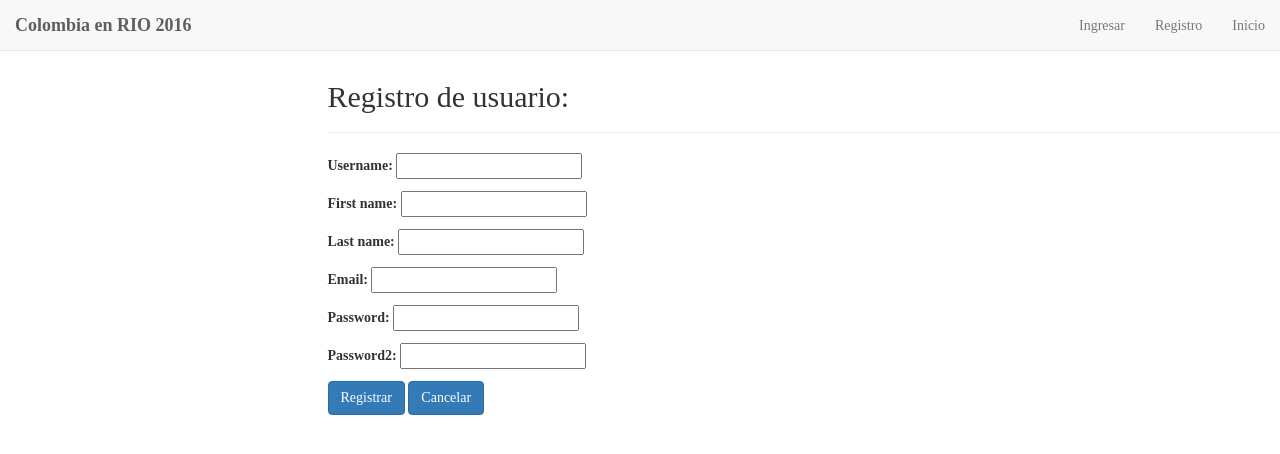
After one commit to DiegoFernandoRuizS/olimpiColombia, a Django app: page /add_user/ in a window 1280 px wide; the page is wider, and only the part inside the window is pictured. The commit adds this page. Shown: the top 454 px of that part. Run offline with Django 3.2, Linux system fonts and the light colour scheme; some libraries are stand-ins or nearby versions; some web fonts are replaced.

Commit message:
Resgistro de usuario, login y restricción de acceso para usuarios no autenticados

```diff
--- a/web/templates/base.html
+++ b/web/templates/base.html
@@ -38,8 +38,9 @@
             <ul class="nav navbar-nav">
             </ul>
             <ul class="nav navbar-nav navbar-right">
-                <li><a class="glyphicon plyphicon-log-in" href="#">Registro</a></li>
-                <li><a class="glyphicon plyphicon-log-in" href="/login">Login</a></li>
+                <li><a class="glyphicon plyphicon-log-in" href="{% url 'login' %}">Ingresar</a></li>
+                <li><a class="glyphicon plyphicon-log-in" href="{% url 'add_user' %}">Registro</a></li>
+                <li><a class="glyphicon plyphicon-log-in" href="{% url 'index' %}">Inicio</a></li>
             </ul>
         </div> <!-- /.navbar-collapse -->
     </div> <!-- /.container-fluid -->
--- /dev/null
+++ b/web/templates/userRegistry.html
@@ -0,0 +1,19 @@
+{% extends 'base.html' %}
+
+{% block main %}
+    <br>
+    <br>
+    <div class="row">
+        <div class="col-md-12 col-sm-offset-3">
+            <div class="page-header">
+                <h2>Registro de usuario:</h2>
+            </div>
+            <form action="" method="post">
+                {% csrf_token %}
+                {{ form.as_p }}
+                <input type="submit" value="Registrar" class="btn btn-primary"/>
+                <a href="{% url 'index' %}" class="btn btn-primary">Cancelar</a>
+            </form>
+        </div>
+    </div>
+{% endblock %}
--- a/web/urls.py
+++ b/web/urls.py
@@ -1,11 +1,12 @@
 from django.conf.urls import url, include
-from .views import IndexView, AthletesBySportList, ScheduleList, LoginView
+from .views import IndexView, AthletesBySportList, ScheduleList, UserCreate
+from . import views
 
 urlpatterns = [
-    url('', include('social.apps.django_app.urls', namespace='social')),
     url(r'^$', IndexView.as_view(), name='index'),
     url(r'^athletes_by_sport/(?P<sport_name>[^/]+)/$', AthletesBySportList.as_view(), name='athletes_by_sport'),
     url(r'^schedules/(?P<athlete_id>\w+)', ScheduleList.as_view(), name='schedule_by_athlete'),
-    url(r'^login/', LoginView.as_view(), name='login'),
-    url(r'^complete/google-oauth2', IndexView.as_view(), name='index'),
+    url(r'^add_user/', UserCreate.as_view(), name='add_user'),
+    url(r'^login/$', views.login_view, name='login'),
+    url(r'^logout/$', views.logout_view, name='logout'),
 ]
--- a/web/views.py
+++ b/web/views.py
@@ -1,23 +1,70 @@
-from django.shortcuts import render
-from .models import Sport, Athlete, ScheduleItem
-from django.views.generic import ListView, TemplateView
-
+from django.contrib.auth import authenticate, login, logout
+from django.contrib.auth.forms import forms
+from django.contrib.auth.mixins import LoginRequiredMixin
+from django.forms import ModelForm
+from django.shortcuts import render, redirect
+from django.urls import reverse
+from django.urls import reverse_lazy
+from django.http import HttpResponseRedirect
+from django.views.generic import CreateView
+from .models import Sport, Athlete, ScheduleItem, User
+from django.views.generic import ListView
 
 class IndexView (ListView):
     model = Sport
     template_name = 'index.html'
 
 
-class LoginView(TemplateView):
-    template_name = "login.html"
+class UserForm(ModelForm):
+    username = forms.CharField(max_length=50)
+    first_name = forms.CharField(max_length=20)
+    last_name = forms.CharField(max_length=20)
+    email = forms.EmailField()
+    password = forms.CharField(widget=forms.PasswordInput())
+    password2 = forms.CharField(widget=forms.PasswordInput())
+
+    class Meta:
+        model = User
+        fields = ['username', 'first_name', 'last_name', 'email', 'password', 'password2']
+
+    def clean_username(self):
+        """Comprueba que no exista un username igual en la BD"""
+        username = self.cleaned_data['username']
+        if User.objects.filter(username=username):
+            raise forms.ValidationError('Nombre de usuario ya registrado.')
+        return username
+
+    def clean_email(self):
+        """Comprueba que no exista un email igual en la BD"""
+        email = self.cleaned_data['email']
+        if User.objects.filter(email=email):
+            raise forms.ValidationError('Ya existe un email igual registrado.')
+        return email
+
+    def clean_password2(self):
+        """Comprueba que password y password2 sean iguales"""
+        password = self.cleaned_data['password']
+        password2 = self.cleaned_data['password2']
+        if password != password2:
+            raise forms.ValidationError('Las claves no coinciden.')
+        return password2
 
 
-class AthletesBySportList(ListView):
+class UserCreate(CreateView):
+    model = User
+    template_name = 'userRegistry.html'
+    form_class = UserForm
+    success_url = reverse_lazy('add_user')
+    # https://simpleisbetterthancomplex.com/tutorial/2016/07/22/how-to-extend-django-user-model.html
+
+
+class AthletesBySportList(LoginRequiredMixin, ListView):
     model = Athlete
     template_name = 'athletes_by_sport.html'
     context_object_name = 'athletes'
 
-    # paginate_by = 10
+    login_url = '/login/'
+    redirect_field_name = 'redirect_to'
 
     def get_queryset(self, **kwargs):
         sport = self.kwargs['sport_name']
@@ -26,14 +73,38 @@ class AthletesBySportList(ListView):
         return queryset
 
 
-class ScheduleList(ListView):
+class ScheduleList(LoginRequiredMixin, ListView):
     model = ScheduleItem
     template_name = 'schedule.html'
     context_object_name = 'schedules'
 
-    # paginate_by = 10
+    login_url = '/login/'
+    redirect_field_name = 'redirect_to'
 
     def get_queryset(self, **kwargs):
         athleteId = self.kwargs['athlete_id']
         queryset = ScheduleItem.objects.filter(athlete__identification=athleteId)
         return queryset
+
+
+def login_view(request):
+    if request.user.is_authenticated():
+        return redirect(reverse('index'))
+
+    mensaje = ''
+    if request.method == 'POST':
+        username = request.POST.get('username')
+        password = request.POST.get('password')
+        user = authenticate(username=username, password=password)
+        if user is not None:
+            login(request, user)
+            return redirect(reverse('index'))
+        else:
+            mensaje = 'Nombre de usuario o clave no valida. Usuario: ' + str(username) + ", clave: " + str(password)
+
+    return render(request, 'login.html', {'mensaje': mensaje})
+
+
+def logout_view(request):
+    logout(request)
+    return HttpResponseRedirect(reverse('images:index'))
```
Also changed, not shown: web/templates/login.html (+26 -7 lines).
